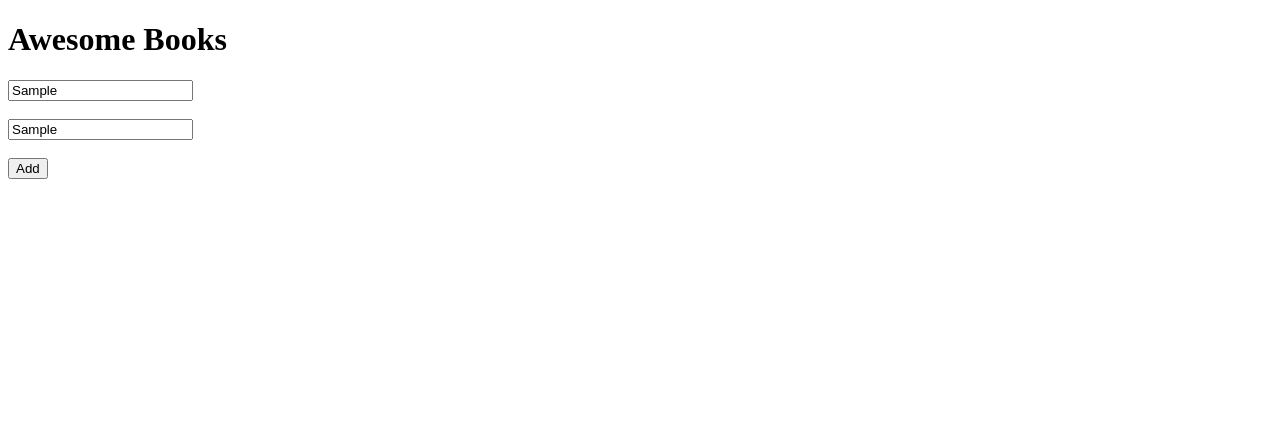
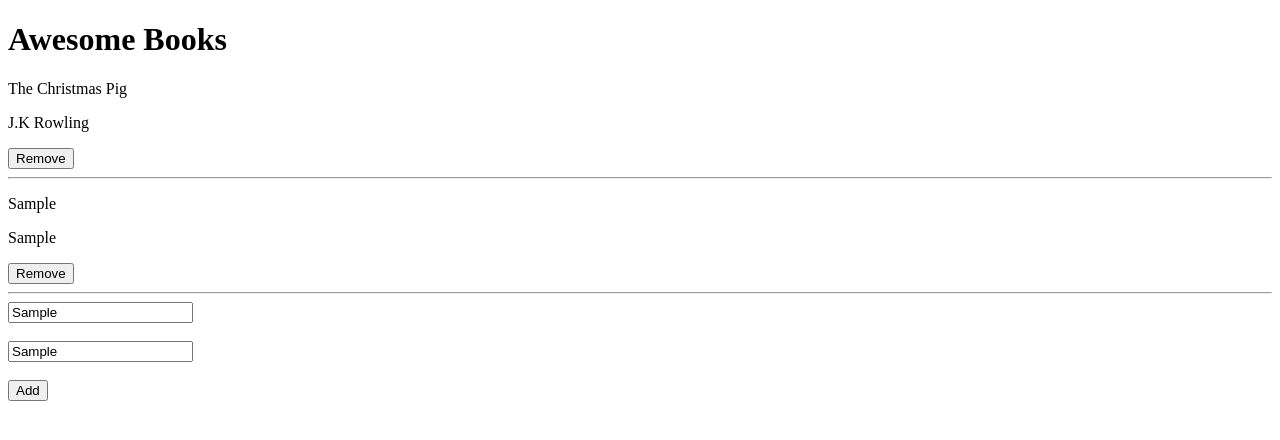
Before and after one commit to massaillon/Awesome-Books, a website: page index.html in a window 1280 px wide. Both pictures are taken after typing "Sample", "Sample" into the empty fields and a click on the button "Add". Drawn offline with Linux system fonts and the light colour scheme.

Commit message:
Update script.js file

```diff
--- a/script.js
+++ b/script.js
@@ -6,10 +6,24 @@ const addButton = document.getElementById('Add');
 // Create a variable for holding the local data
 let books;
 // Check if the Local storarege is empty
-if (JSON.parse(localStorage.getItem('Book-library')) !== undefined) {
+if (JSON.parse(localStorage.getItem('Book-library')) ) {
   books = JSON.parse(localStorage.getItem('Book-library'));
 } else {
-  books = [];
+  books = [
+    {
+      ID:1,
+      Title: "400 Days",
+      Author: "Chetan Bhagat",
+
+    ID:2,
+    Title: "The Ickabog",
+    Author: "J.K Rowling",
+
+    ID:3,
+    Title: "The Christmas Pig",
+    Author: "J.K Rowling",
+    },
+  ];
 }
 
 // Create object that will get its value from the form input
@@ -17,14 +31,22 @@ if (JSON.parse(localStorage.getItem('Book-library')) !== undefined) {
 // Add a book to the local storage
 // Create a function for adding
 function addBook() {
-  const bookCollection = {
+    const bookCollection = {
     ID: Math.floor(Math.random() * 1000000),
     Title: title.value,
     Author: author.value,
   };
   books.push(bookCollection);
+   BookList.innerHTML = `${BookList.innerHTML}<div class="Book-Generate">
+      <p>${bookCollection.Title}</p>
+      <p>${bookCollection.Author}</p>
+      <button id=${bookCollection.ID} onclick ='removeBook(${bookCollection.ID})' type = "button" >Remove</button>
+      <hr>
+      </div>`;
+
   // Store the book to the local Storage
   localStorage.setItem('Book-library', JSON.stringify(books));
+
 }
 // Add an event listener  for the add action to be performed
 addButton.addEventListener('click', addBook);
@@ -32,13 +54,18 @@ addButton.addEventListener('click', addBook);
 // Implement the Booklist section that has to be generated
 // Reference the elements
 const BookList = document.querySelector('.Book-library');
-// loop through the Array to find out the number of books object present
-
+function removeBook(bookId){
+  const lib = document.getElementById(bookId);
+    //lib.remove();
+    books = books.filter((book) => book.ID !== Number(bookId));
+    lib.parentElement.outerHTML='';
+    localStorage.setItem('Book-library', JSON.stringify(books));
+}
 books.forEach((element) => {
   BookList.innerHTML = `${BookList.innerHTML}<div class="Book-Generate">
     <p>${element.Title}</p>
     <p>${element.Author}</p>
-    <button onclick ='removeBook(${element.ID})' type = "button" >Remove</button>
+    <button id=${element.ID} onclick ='removeBook(${element.ID})' type = "button" >Remove</button>
     <hr>
     </div>`;
 });
```
Also changed, not shown: index.html (+1 -0 lines).
